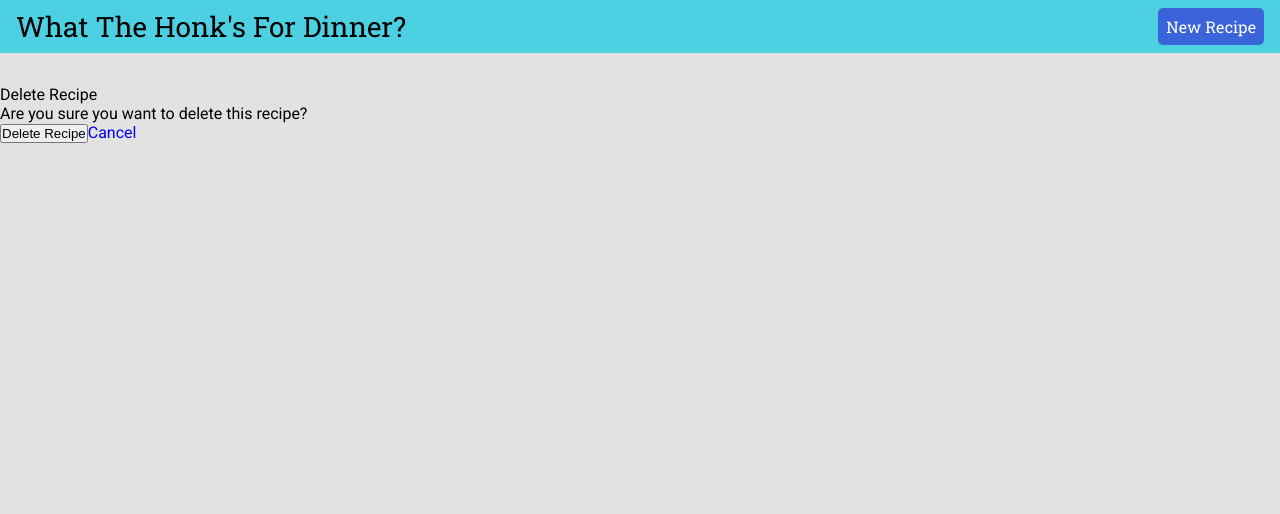
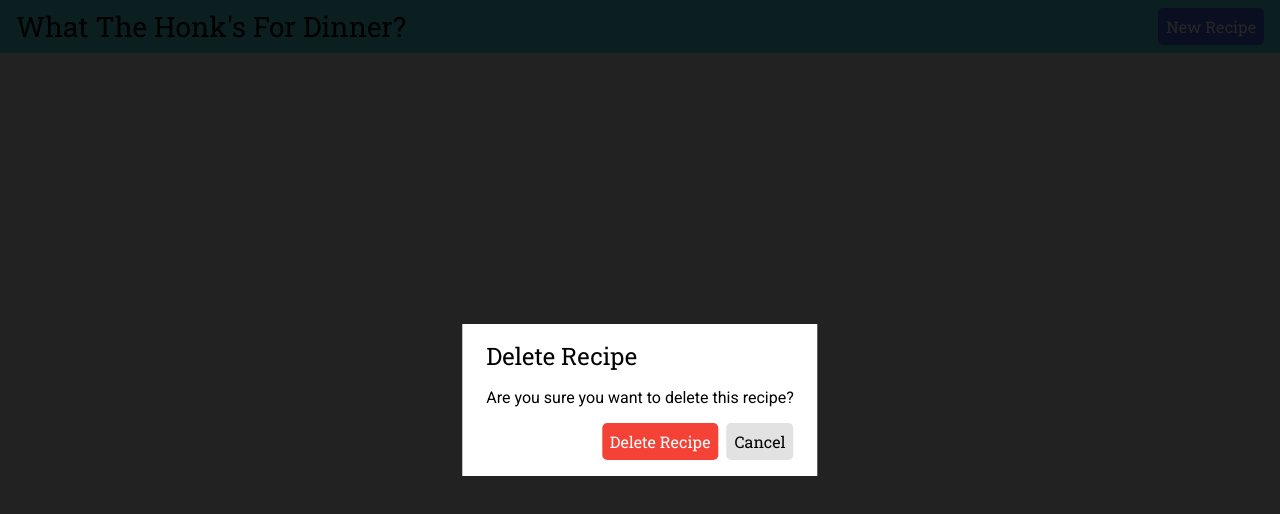
Before and after one commit to eblohm/recipe-finder, a React (Create React App) app: page /recipes/delete/1 in a window 1280 px wide. Shown: the top 514 px of the page. Built offline with nearby package versions, Linux system fonts and the light colour scheme; no server answers.

Commit message:
more styling, add ingredient amounts

```diff
--- a/src/components/recipes/RecipeForm.js
+++ b/src/components/recipes/RecipeForm.js
@@ -60,10 +60,16 @@ class RecipeForm extends Component {
             </h4>
             <div className="recipe-form--single-ingredient">
               <Field
-                name={`${ingredient}.ingredient ingredient`}
+                name={`${ingredient}.ingredient`}
                 type="text"
                 component={this.renderIngredient}
                 label="Ingredient Name"
+              />
+              <Field
+                name={`${ingredient}.amount`}
+                type="text"
+                component={this.renderIngredient}
+                label="Amount of Ingredient"
               />
               <button
                 type="button"
--- a/src/components/recipes/RecipeList.js
+++ b/src/components/recipes/RecipeList.js
@@ -1,4 +1,3 @@
-/* eslint-disable no-loop-func */
 import React, { Component } from 'react';
 import { Link } from 'react-router-dom';
 import { connect } from 'react-redux';
@@ -37,7 +36,7 @@ class RecipeList extends Component {
     if (this.props.foundRecipes.length === 0) {
       return (
         <div className="recipe-list">
-          <h3 className="recipe-list--response">No recipes found...</h3>
+          <h3 className="recipe-list--response">Showing all recipes:</h3>
           <hr className="recipe-list--divider" />
           {this.showRecipes(this.props.recipes)}
         </div>
--- a/src/components/recipes/RecipeShow.js
+++ b/src/components/recipes/RecipeShow.js
@@ -16,13 +16,13 @@ class RecipeShow extends Component {
     const { name, description, ingredients, directions } = this.props.recipe;
 
     return (
-      <div className="recipe">
+      <div className="recipe single-recipe">
         <h3 className="recipe--name">{name}</h3>
         <p className="recipe--description">{description}</p>
         <h4 className="recipe--ingredients">Ingredients Needed:</h4>
-        {ingredients.map(({ ingredient }) => (
+        {ingredients.map(({ ingredient, amount }) => (
           <div className="recipe--ingredients__item" key={ingredient}>
-            {ingredient}
+            {amount} {ingredient}
           </div>
         ))}
         <h4 className="recipe--directions">Directions:</h4>
--- a/src/scss/abstract/_variables.scss
+++ b/src/scss/abstract/_variables.scss
@@ -3,4 +3,5 @@ $color-black: rgb(0, 0, 0);
 $color-blue: rgb(77, 208, 225);
 $color-blue-dark: rgb(60, 100, 218);
 $color-gray: rgb(225, 226, 225);
+$color-red: rgb(244, 67, 54);
 $color-white: rgb(255, 255, 255);
--- a/src/scss/components/_button.scss
+++ b/src/scss/components/_button.scss
@@ -1,7 +1,29 @@
+%buttondefaults {
+  border: 0;
+  border-radius: 5px;
+  font-family: 'Roboto Slab', serif;
+  padding: 0.5rem;
+}
+
+.recipe--button {
+  &__delete {
+    @extend %buttondefaults;
+    background-color: $color-red;
+    color: $color-white;
+    font-size: 1rem;
+    margin-right: 0.5rem;
+  }
+
+  &__cancel {
+    @extend %buttondefaults;
+    background-color: $color-gray;
+    color: $color-black;
+  }
+}
+
 .button {
+  @extend %buttondefaults;
   background-color: $color-blue-dark;
   color: $color-white;
   display: inline-block;
-  border-radius: 5px;
-  padding: 0.5rem;
 }
--- a/src/scss/components/_modal.scss
+++ b/src/scss/components/_modal.scss
@@ -0,0 +1,31 @@
+.modal {
+  background-color: rgba($color-black, 0.85);
+  height: 100%;
+  left: 0;
+  position: fixed;
+  top: 0;
+  width: 100%;
+
+  &--content {
+    background-color: $color-white;
+    left: 50%;
+    padding: 1rem 1.5rem;
+    position: absolute;
+    top: 50%;
+    transform: translate(-50%, -50%);
+
+    &__title {
+      font-family: 'Roboto Slab', serif;
+      font-size: 1.5rem;
+      margin-bottom: 1rem;
+    }
+
+    &__text {
+      margin-bottom: 1rem;
+    }
+
+    &__actions {
+      text-align: right;
+    }
+  }
+}
--- /dev/null
+++ b/src/scss/components/_recipe.scss
@@ -0,0 +1,11 @@
+.recipe {
+  &--name,
+  &--ingredients,
+  &--directions {
+    font-family: 'Roboto Slab', serif;
+  }
+
+  &--name {
+    letter-spacing: 1px;
+  }
+}
--- a/src/scss/styles.scss
+++ b/src/scss/styles.scss
@@ -7,6 +7,7 @@
 @import 'components/form';
 @import 'components/list';
 @import 'components/modal';
+@import 'components/recipe';
 @import 'components/search';
 @import 'components/show';
 @import 'layout/header';
```
